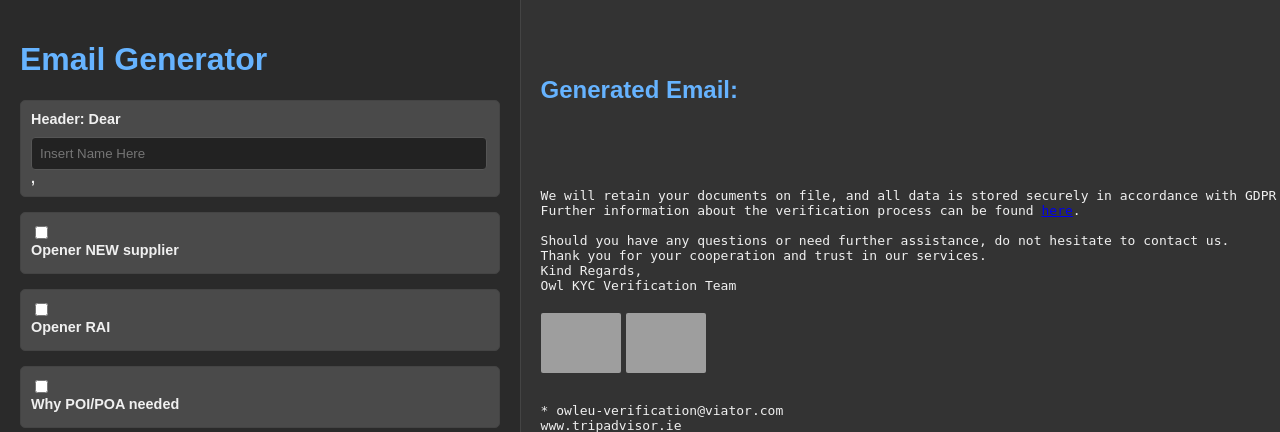
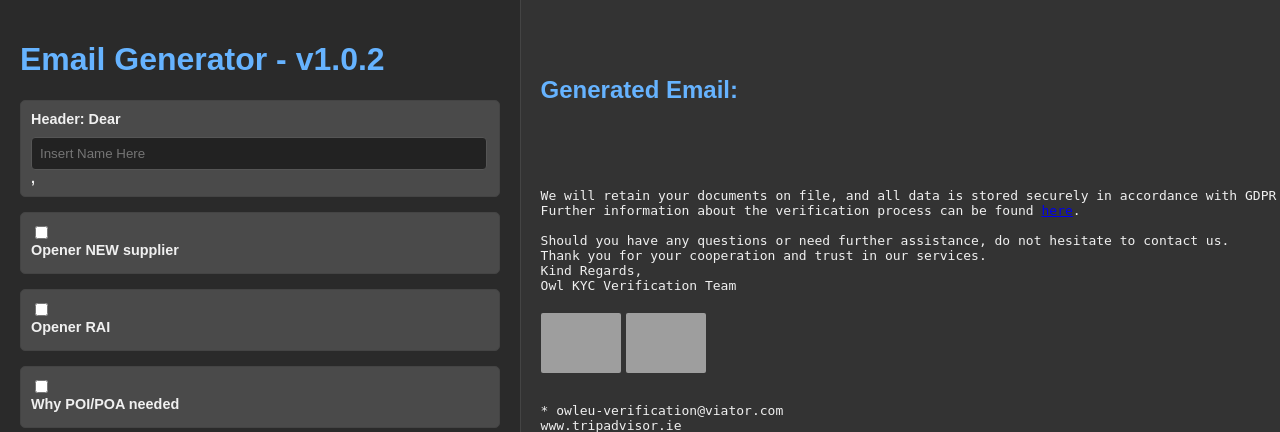
Before and after one commit to nturka/email-gen-final, a Flask app: template templates/index.html in a window 1280 px wide. Shown: the top 432 px of the page. Run offline with Flask 3, Linux system fonts and the light colour scheme; the template is opened without the code that fills it: most values are stand-ins (such as "Sample title", 1, 10 or a date in 2020); grey boxes are pictures that could not be loaded.

Commit message:
Final attempt: Ensure header template is correct and force redeploy with v1.0.2

```diff
--- a/templates/index.html
+++ b/templates/index.html
@@ -3,7 +3,7 @@
 <head>
     <meta charset="UTF-8">
     <meta name="viewport" content="width=device-width, initial-scale=1.0">
-    <title>Dynamic Email Generator</title>
+    <title>Dynamic Email Generator - v1.0.2</title> <!-- Version marker in title -->
     <style>
         /* Basic styling for the entire page */
         body {
@@ -125,7 +125,7 @@
 <body>
     <!-- Left Panel: Controls for email generation -->
     <div class="controls-panel">
-        <h1>Email Generator</h1>
+        <h1>Email Generator - v1.0.2</h1> <!-- Version marker in H1 -->
         <form id="emailForm">
             <!-- Header Section -->
             <div class="section-header">
@@ -190,7 +190,7 @@
                     </div>
                     <div class="subheader">
                         <input type="checkbox" id="ubo_address_2" name="ubo_address_2">
-                        <label for="ubo_address_2">UBO 2:</label>
+                        <label for="ubo_id_2">UBO 2:</label>
                         <input type="text" name="ubo_address_name_2" placeholder="UBO 2 Name" class="inline-field">
                     </div>
                     <div class="subheader">
@@ -464,7 +464,7 @@
     <script>
         // JavaScript object to store all email template snippets
         const EMAIL_TEMPLATES = {
-            "header": "Dear {{ recipient_name }},\n\n", // Corrected to "Dear [Name],"
+            "header": "Dear {{ recipient_name }},\n\n", // This is the correct template
             // The footer template now includes the image HTML directly
             "footer": `\nWe will retain your documents on file, and all data is stored securely in accordance with GDPR requirements.
 Further information about the verification process can be found <a href="https://help.supplier.viator.com/en/articles/363-account-verification-for-suppliers-using-owl-payments-europe">here</a>.
```
